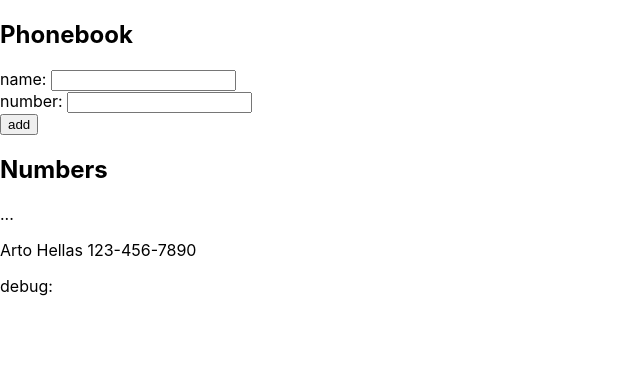
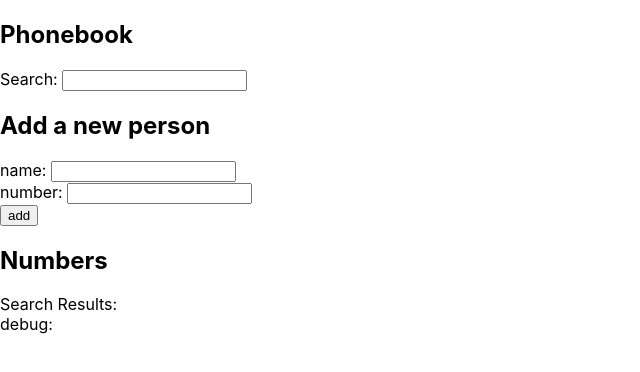
Before and after one commit to choi0617/fullstackopen2021, a React (Create React App) app in the folder part2/phonebook/: page / in a window 1280 px wide. Shown: the top 372 px of the page, without its empty margins (0-640 px from the left). Built offline with nearby package versions, Linux system fonts and the light colour scheme; the HTML template or start-up script is replaced by a standard one.

Commit message:
added search function

```diff
--- a/part2/phonebook/src/App.js
+++ b/part2/phonebook/src/App.js
@@ -1,10 +1,17 @@
 import React, { useState } from "react";
 import Person from "./components/Person";
+import Search from "./components/Search";
 
 const App = () => {
-  const [persons, setPersons] = useState([{ name: "Arto Hellas", number: "123-456-7890" }]);
+  const [persons, setPersons] = useState([
+    { name: "Arto Hellas", number: "040-123456" },
+    { name: "Ada Lovelace", number: "39-44-5323523" },
+    { name: "Dan Abramov", number: "12-43-234345" },
+    { name: "Mary Poppendieck", number: "39-23-6423122" },
+  ]);
   const [newName, setNewName] = useState("");
   const [newNumber, setNewNumber] = useState("");
+  const [searchResults, setSearchResults] = useState([]);
 
   const handleNameChange = (e) => {
     setNewName(e.target.value);
@@ -12,7 +19,18 @@ const App = () => {
 
   const handleNumberChange = (e) => {
     setNewNumber(e.target.value);
-  }
+  };
+
+  const handleSearchChange = (e) => {
+    // don't use controlled components for search inputs
+    // does not register the first character input because setState is async
+    let inputValue = e.target.value;
+
+    const filteredPersons = persons.filter((person) => {
+      return person.name.includes(inputValue);
+    });
+    setSearchResults(filteredPersons);
+  };
 
   const checkDuplicateNames = (newName) => {
     return persons.filter((person) => person.name === newName);
@@ -35,13 +53,15 @@ const App = () => {
     setNewNumber("");
   };
 
-
-
   return (
     <div>
       <h2>Phonebook</h2>
+      <div>
+        Search: <input onChange={handleSearchChange} />
+      </div>
       <form onSubmit={addPerson}>
         <div>
+          <h2>Add a new person</h2>
           name: <input value={newName} onChange={handleNameChange} />
         </div>
         <div>
@@ -52,11 +72,22 @@ const App = () => {
         </div>
       </form>
       <h2>Numbers</h2>
-      ...
-      {persons.map((person) => (
-        <Person name={person.name} number={person.number} key={person.name} />
-      ))}
-      <div>debug: {newName} {newNumber}</div>
+
+      <div>
+        <>
+          Search Results:
+          {searchResults.map((person) => (
+            <Person
+              name={person.name}
+              number={person.number}
+              key={person.name}
+            />
+          ))}
+        </>
+      </div>
+      <div>
+        debug: {newName} {newNumber}
+      </div>
     </div>
   );
 };
--- /dev/null
+++ b/part2/phonebook/src/components/Search.js
@@ -0,0 +1,20 @@
+import React from "react";
+
+const Search = () => {
+  // const {persons} = props;
+
+  // const handleSearchChange = (e) => {
+  //     return persons.filter(person => person.name === e.target.value)
+  // }
+
+  // return (
+  //     <div>Search: <input onChange={handleSearchChange}/></div>
+  // )
+  return (
+    <div>
+      Search: <input />
+    </div>
+  );
+};
+
+export default Search;
```
